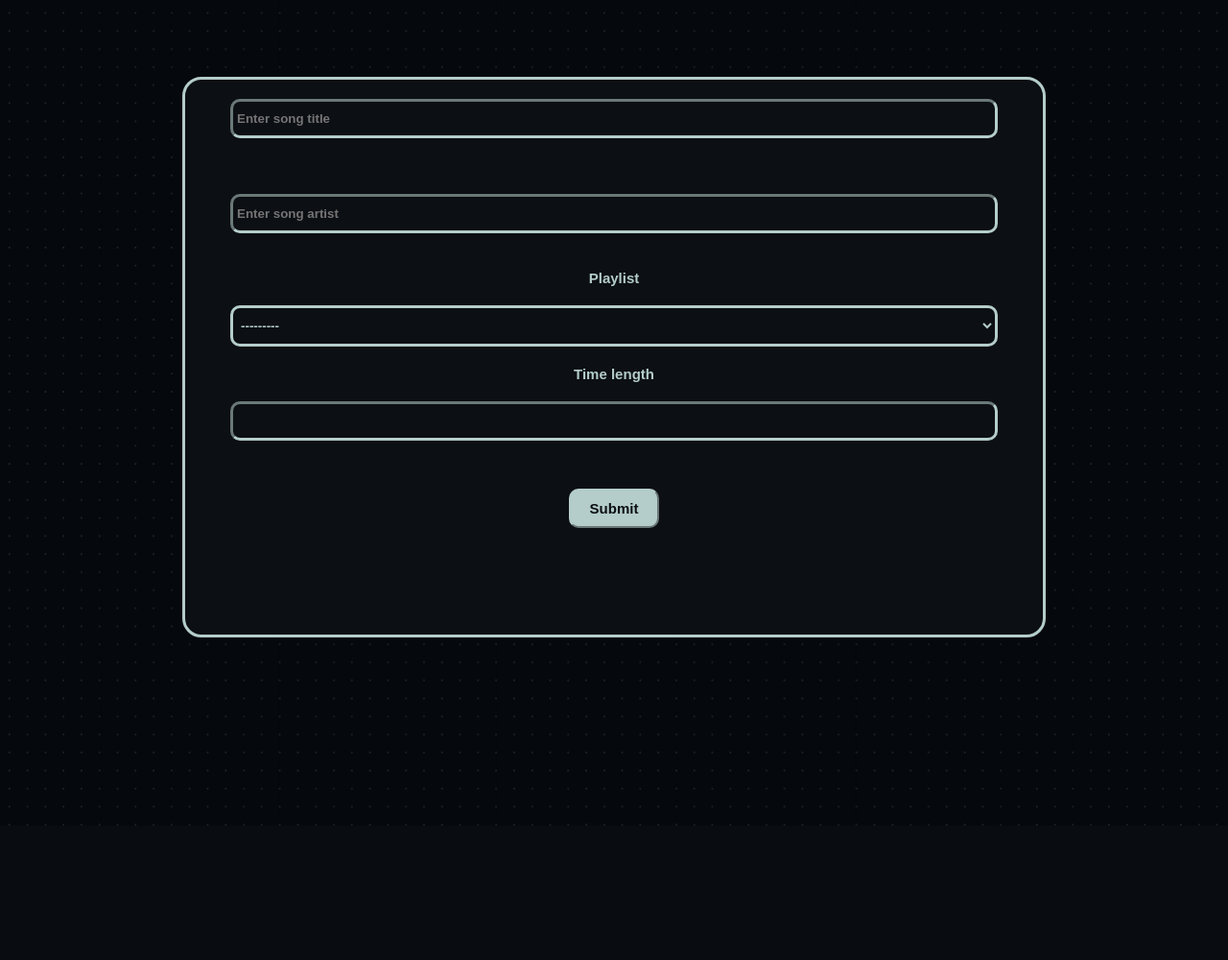
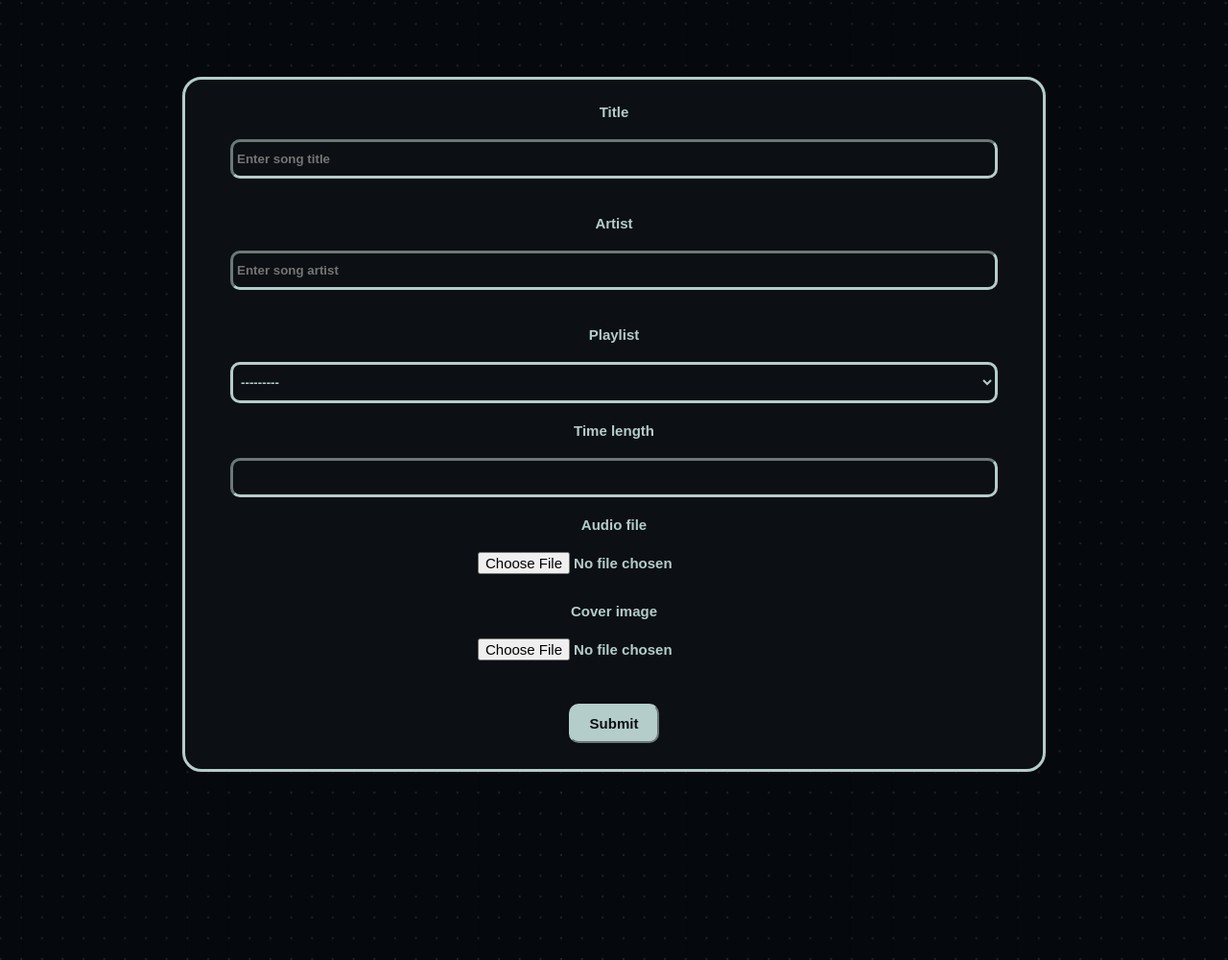
Before and after one commit to Nitrolacs/django-music-player, a Django app: template templates/addSong.html in a window 1280 px wide. Shown: the part 61-1061 px from the top of the page at 96% size. Before the commit the page ends 921 px from the top, so only its background shows below. Run offline with Django 3.2, Linux system fonts and the light colour scheme; the template is opened without the code that fills it, so the values that code supplies are empty.

Commit message:
Finish new html page.

```diff
--- a/main/static/main/css/style.css
+++ b/main/static/main/css/style.css
@@ -276,7 +276,7 @@ header {
     border-color: #B4CDCA;
     border-style: solid;
     max-width: 900px;
-    height: 584px;
+    height: 724px;
 
 }
 
@@ -297,7 +297,8 @@ header {
 }
 
 .btn_submit {
-    margin-top: 30px;
+    margin-top: 15px;
+    margin-bottom: 50px;
     font-family: "Arial", system-ui;
     font-weight: bold;
     background-color: #B4CDCA;
@@ -316,3 +317,11 @@ header {
     font-family: "Arial", system-ui;
     font-weight: bold;
 }
+
+.select {
+    margin-top: 20px;
+    margin-bottom: 30px;
+    font-size: 15px;
+    color: #B4CDCA;
+    font-weight: bold;
+}
--- a/templates/addSong.html
+++ b/templates/addSong.html
@@ -18,7 +18,14 @@
 </header>
 
 <form class="add-form" method="post">
+    <label for="id_title" class="label_playlist" style="margin-top: 25px">
+        Title
+    </label>
     <input type="text" name="title" id="id_title" maxlength="500" required="" placeholder="Enter song title" class="text_input"><br>
+
+    <label for="id_artist" class="label_playlist">
+        Artist
+    </label>
     <input type="text" name="artist" id="id_artist" maxlength="500" required="" placeholder="Enter song artist" class="text_input"><br>
 
     <label for="id_playlist" class="label_playlist">
@@ -34,6 +41,16 @@
     </label>
     <input type="number" name="time_length" step="0.01" id="id_time_length" class="text_input" required="">
 
+    <label for="id_audio_file" class="label_playlist">
+        Audio file
+    </label>
+    <input type="file" name="audio_file" required="" id="id_audio_file" class="select">
+
+    <label for="id_cover_image" class="label_playlist">
+        Cover image
+    </label>
+    <input type="file" name="cover_image" accept="image/*" required="" id="id_cover_image" class="select">
+
     <button type="submit" class="btn_submit">Submit</button>
 </form>
 
```
